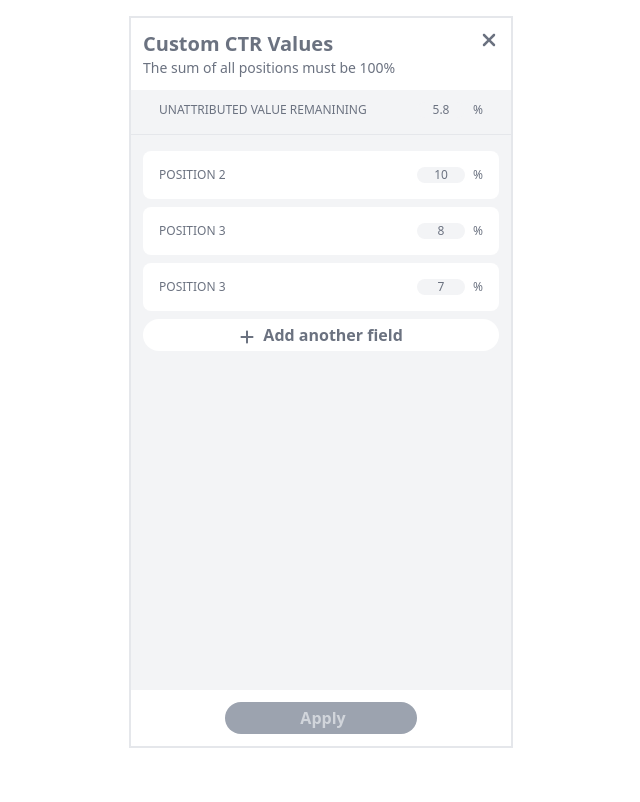
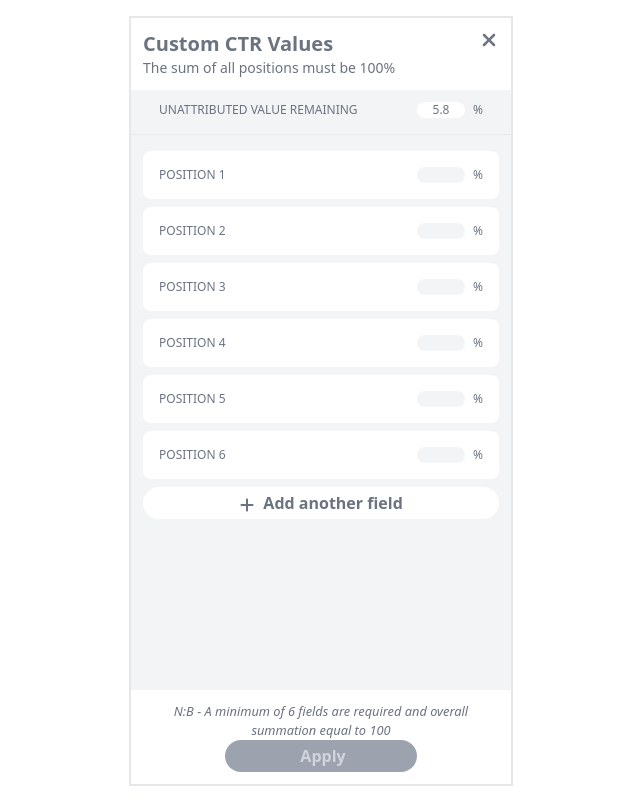
Before and after one commit to sadewole/seomonitor-samuel-adewole, a Vue app: page / in a window 1280 px wide. Shown: the whole page, without its empty margins (319-959 px from the left). Built offline with nearby package versions, Linux system fonts and the light colour scheme.

Commit message:
chore: functionality checks

```diff
--- a/src/App.vue
+++ b/src/App.vue
@@ -3,17 +3,24 @@
     <main class="max-w-sm mx-auto border-2">
       <TopHead />
       <section class="bg-gray-100 min-h-[600px]">
-        <DefaultItem text="unattributed value remanining" value="5.8" />
+        <DefaultItem text="unattributed value remaining" value="5.8" />
         <hr class="my-1" />
         <div class="p-3">
           <FieldItem
-            :text="item.text"
-            v-model="item.value"
+            v-model:text="item.text"
+            v-model:value="item.value"
             :error="item.error"
+            :disabled="item.disabled"
             v-for="(item, index) in items"
             :key="index"
+            :handle-delete="() => handleDelete(index)"
+            :show-icon="items.length > 6"
           />
-          <ButtonBase class="bg-white text-gray-500 w-full">
+          <ButtonBase
+            class="bg-white text-gray-500 w-full"
+            @click="handleNewField"
+            :disabled="!!isOverrallError"
+          >
             <template #icon
               ><PlusIcon class="w-4 h-4 font-semibold"
             /></template>
@@ -21,9 +28,13 @@
           </ButtonBase>
         </div>
       </section>
-      <footer class="p-3 flex justify-center">
+      <footer class="p-3 flex flex-col items-center text-center">
+        <small class="italic"
+          >N:B - A minimum of 6 fields are required and overall summation equal
+          to 100</small
+        >
         <ButtonBase
-          disabled
+          :disabled="isOverrallSummed !== 100"
           class="bg-gray-500 disabled:bg-gray-400 disabled:text-gray-300 text-gray-100 w-48"
           >Apply</ButtonBase
         >
@@ -33,18 +44,55 @@
 </template>
 
 <script setup lang="ts">
-import { ref, watch } from "vue";
+import { ref, watch, computed } from "vue";
 import TopHead from "./components/TopHead.vue";
 import FieldItem from "./components/FieldItem.vue";
 import ButtonBase from "./components/ButtonBase.vue";
 import PlusIcon from "./components/icons/PlusIcon.vue";
 import DefaultItem from "./components/DefaultItem.vue";
 
-const items = ref<{ text: string; value: string; error: string }[]>([
-  { text: "Position 2", value: "10", error: "" },
-  { text: "position 3", value: "8", error: "" },
-  { text: "position 3", value: "7", error: "" },
+type FieldType = {
+  text: string;
+  value: string;
+  error: string;
+  disabled: boolean;
+};
+
+const items = ref<FieldType[]>([
+  { text: "Position 1", value: "", error: "", disabled: false },
+  { text: "Position 2", value: "", error: "", disabled: true },
+  { text: "Position 3", value: "", error: "", disabled: true },
+  { text: "Position 4", value: "", error: "", disabled: true },
+  { text: "Position 5", value: "", error: "", disabled: true },
+  { text: "Position 6", value: "", error: "", disabled: true },
 ]);
+
+const isOverrallError = computed(() => {
+  return items.value.some((item) => item.error);
+});
+const isOverrallSummed = computed(() => {
+  return items.value.reduce((acc, cur) => acc + Number(cur.value), 0);
+});
+
+const handleNewField = () => {
+  items.value.push({ text: "", value: "", error: "", disabled: true });
+};
+
+const handleDelete = (index: number) => {
+  items.value.splice(index, 1);
+};
+
+// enable exact next field item to be edited
+const nextFocusField = () => {
+  items.value.map((item, index) => {
+    if (!item.disabled && item.value) {
+      const nextItem = items.value[index + 1];
+      if (nextItem) {
+        nextItem.disabled = false;
+      }
+    }
+  });
+};
 
 const validations = () => {
   let min: number;
@@ -52,7 +100,8 @@ const validations = () => {
     const isValidNumber =
       item.value.match(/^[-+]?[0-9]+\.[0-9]+$/) ||
       item.value.match(/^[-+]?[0-9]+$/);
-    if (!isValidNumber || item.value === "") {
+    if (item.value) {
+      if (!isValidNumber) {
         item.error = "Must be a valid number";
       } else if (Number(item.value) >= min) {
         item.error = "Must be lower than previous value";
@@ -60,8 +109,10 @@ const validations = () => {
         min = Number(item.value);
         item.error = "";
       }
+    }
   });
 };
 
 watch(() => items.value, validations, { deep: true });
+watch(() => items.value, nextFocusField, { deep: true });
 </script>
--- a/src/components/DefaultItem.vue
+++ b/src/components/DefaultItem.vue
@@ -3,7 +3,7 @@
     <span class="uppercase flex-1 focus:outline-none focus:border-0">{{
       text
     }}</span>
-    <p class="px-2 bg-gray-100 w-12 rounded-full text-center">{{ value }}</p>
+    <p class="px-2 bg-white w-12 rounded-full text-center">{{ value }}</p>
     <span>%</span>
   </div>
 </template>
--- a/src/components/FieldItem.vue
+++ b/src/components/FieldItem.vue
@@ -4,22 +4,34 @@
       :class="[
         'text-xs rounded-lg bg-white p-2 px-4 flex items-center gap-2 h-12',
         { 'border border-red-500': !!error },
+        { 'pointer-events-none bg-gray-50': disabled },
       ]"
       @mouseenter="hovered = true"
       @mouseleave="hovered = false"
     >
-      <span class="uppercase flex-1 focus:outline-none focus:border-0">{{
-        text
-      }}</span>
+      <input
+        type="text"
+        name="text"
+        placeholder="Enter text"
+        :value="text"
+        @input="$emit('update:text', $event.target.value)"
+        class="uppercase flex-1 focus:outline-none focus:border-0"
+      />
       <input
         type="text"
         name="value"
-        :value="modelValue"
-        @input="$emit('update:modelValue', $event.target.value)"
+        :value="value"
+        @focus="formatValueOnFocus"
+        @blur="formatValueOnBlur"
+        @input="$emit('update:value', $event.target.value)"
         class="px-2 bg-gray-100 w-12 rounded-full text-center"
       />
       <span>%</span>
-      <span class="rounded-full bg-red-50 p-2" v-show="hovered">
+      <span
+        class="rounded-full bg-red-50 p-2 cursor-pointer"
+        v-if="hovered && showIcon"
+        @click="handleDelete"
+      >
         <TrashIcon class="w-3 h-3 text-red-500" />
       </span>
     </div>
@@ -39,14 +51,14 @@ import WarningIcon from "./icons/WarningIcon.vue";
 
 const hovered = ref(false);
 
-defineEmits(["update:modelValue"]);
+defineEmits(["update:text", "update:value"]);
 
-defineProps({
+const props = defineProps({
   text: {
     type: String as PropType<string>,
     required: true,
   },
-  modelValue: {
+  value: {
     type: String as PropType<string>,
     required: true,
   },
@@ -54,5 +66,52 @@ defineProps({
     type: String as PropType<string>,
     default: "",
   },
+  handleDelete: {
+    type: Function as PropType<() => void>,
+    required: true,
+  },
+  showIcon: {
+    type: Boolean as PropType<boolean>,
+    default: false,
+  },
+  disabled: {
+    type: Boolean as PropType<boolean>,
+    default: false,
+  },
 });
+
+const formatValueOnFocus = (payload: FocusEvent) => {
+  const target = payload.target as HTMLInputElement;
+  target.value = props.value;
+};
+
+const formatValueOnBlur = (payload: FocusEvent) => {
+  const target = payload.target as HTMLInputElement;
+  let value = target.value;
+  const num = parseFloat(value);
+  const btwTens: boolean = -10 > num || num < 10;
+
+  const newVal = isNaN(num)
+    ? value
+    : btwTens
+    ? formattedValue(value, 2)
+    : formattedValue(value, 1);
+
+  target.value = String(newVal);
+};
+
+function formattedValue(str: string | number, val: number) {
+  return isFloat(str) ? parseFixed(str, val) : str;
+}
+
+function parseFixed(str: string | number, val: number) {
+  str = str.toString();
+  str = str.slice(0, str.indexOf(".") + val + 1);
+  return Number(str);
+}
+
+// check if number is a floating point number
+function isFloat(num: number | string) {
+  return Number(num) % 1 !== 0;
+}
 </script>
```
Also changed, not shown: 1 other file (tests, documents, lock files or other folders). Lines whose indentation alone changed are shown as unchanged.
